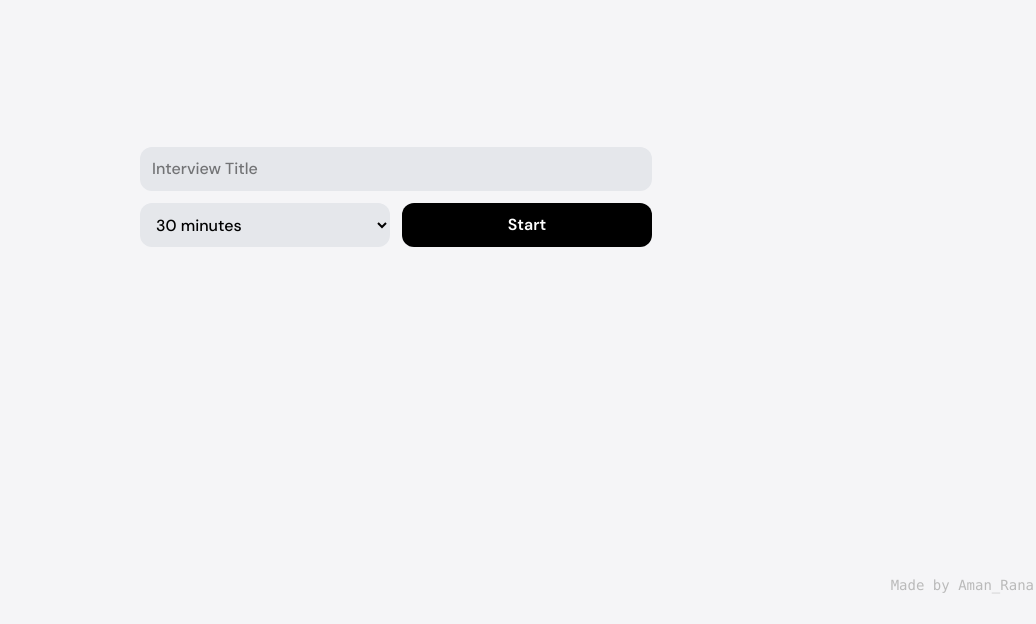
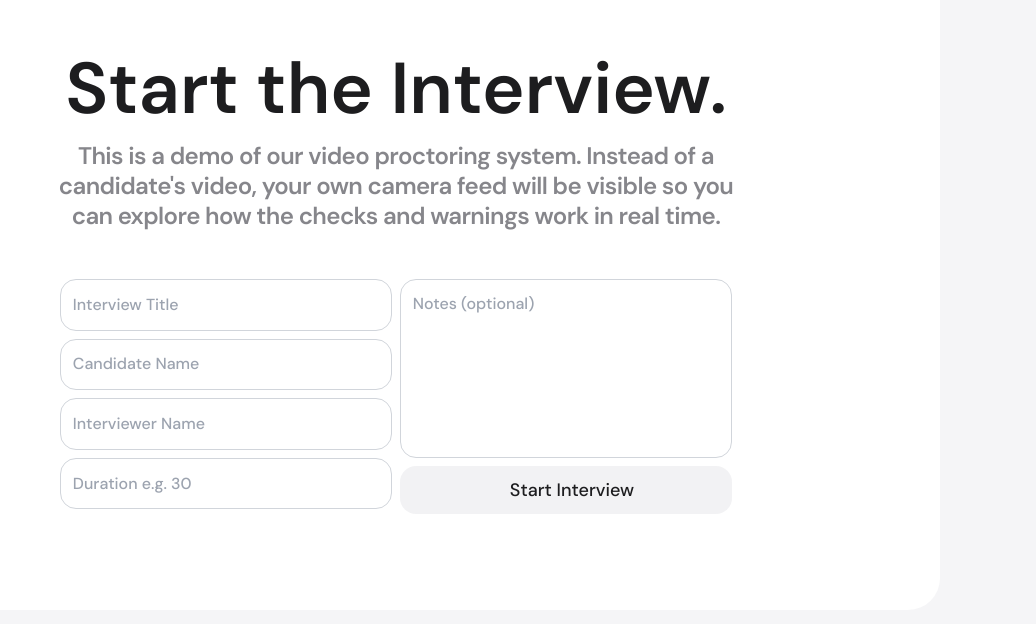
Before and after one commit to amanranahere/video-proctoring-system, a Next.js app: page / in a window 1280 px wide. Shown: the part 5396-6020 px from the top of the page, without its empty margins (244-1280 px from the left). Before the commit the page ends 5993 px from the top, so only its background shows below. Built offline with nearby package versions, Linux system fonts and the light colour scheme.

Commit message:
add start interview section

```diff
--- a/package.json
+++ b/package.json
@@ -16,6 +16,7 @@
     "next": "15.5.3",
     "react": "19.1.0",
     "react-dom": "19.1.0",
+    "react-hook-form": "^7.63.0",
     "zustand": "^5.0.8"
   },
   "devDependencies": {
--- a/src/app/globals.css
+++ b/src/app/globals.css
@@ -8,9 +8,31 @@ html {
   scroll-behavior: smooth;
 }
 
-/* * {
-  scrollbar-color: #3b3b3c #ffffff00;
-} */
+/* custom scrollbar - start */
+
+.custom-scrollbar {
+  scrollbar-width: thin;
+  scrollbar-color: #ababab transparent;
+}
+
+.custom-scrollbar::-webkit-scrollbar {
+  width: 8px;
+}
+
+.custom-scrollbar::-webkit-scrollbar-track {
+  background: transparent;
+  border-radius: 9999px;
+}
+
+.custom-scrollbar::-webkit-scrollbar-thumb {
+  background-color: #ababab;
+  border-radius: 9999px;
+  background-clip: content-box;
+}
+
+.custom-scrollbar::-webkit-scrollbar-thumb:hover {
+  background-color: #888;
+}
 
 .no-scrollbar::-webkit-scrollbar {
   display: none;
@@ -20,3 +42,53 @@ html {
   -ms-overflow-style: none;
   scrollbar-width: none;
 }
+
+/* custom scrollbar - end */
+
+/* floating input & textarea - start */
+
+.floating-input,
+.floating-textarea {
+  position: relative;
+}
+
+.floating-input input,
+.floating-textarea textarea {
+  width: 100%;
+  min-width: 200px;
+  padding: 1rem 0.8rem 0.6rem 0.8rem;
+  background: transparent;
+}
+
+.floating-input label {
+  position: absolute;
+  left: 0.8rem;
+  top: 50%;
+  transform: translateY(-50%);
+}
+
+.floating-textarea label {
+  position: absolute;
+  left: 0.8rem;
+  top: 0.8rem;
+}
+
+.floating-input label,
+.floating-textarea label {
+  color: #9ca3af;
+  font-size: 1rem;
+  pointer-events: none;
+  transition: all 0.2s ease;
+}
+
+.floating-input input:focus + label,
+.floating-input input:not(:placeholder-shown) + label,
+.floating-textarea textarea:focus + label,
+.floating-textarea textarea:not(:placeholder-shown) + label {
+  top: 0.2rem;
+  font-size: 0.75rem;
+  color: #3b82f6;
+  transform: none;
+}
+
+/* floating input & textarea - end */
--- a/src/components/HomePage/Footer.tsx
+++ b/src/components/HomePage/Footer.tsx
@@ -1,6 +1,6 @@
 export default function Footer() {
   return (
-    <footer className="absolute bottom-0.5 right-0.5 font-mono text-[#bababa] text-sm">
+    <footer className="min-h-[50vh] font-mono text-[#bababa] text-sm flex justify-center items-end">
       Made by{" "}
       <a
         href="https://amanrana.vercel.app"
--- a/src/components/HomePage/StartInterview.tsx
+++ b/src/components/HomePage/StartInterview.tsx
@@ -1,56 +1,150 @@
 "use client";
 
 import { useRouter } from "next/navigation";
-import { useState } from "react";
+import { useForm } from "react-hook-form";
+
+type FormValues = {
+  title: string;
+  candidateName: string;
+  interviewerName: string;
+  duration: number;
+  notes: string;
+};
 
 export default function StartInterview() {
   const router = useRouter();
-  const [title, setTitle] = useState("");
-  const [duration, setDuration] = useState("30");
 
-  const handleStart = () => {
-    if (!title) return alert("Please enter interview title");
-    const id = title;
-    router.push(
-      `/interview/${id}?title=${encodeURIComponent(title)}&duration=${duration}`
-    );
+  const {
+    register,
+    handleSubmit,
+    formState: { errors },
+  } = useForm<FormValues>();
+
+  const onSubmit = (data: FormValues) => {
+    router.push("/interview");
   };
 
   return (
-    <section
-      id="start-interview"
-      className="min-h-screen flex justify-center items-center"
+    <section id="start-interview" className="py-20 lg:py-40">
+      <div className="relative w-[90%] lg:w-[85%] h-full mx-auto p-4 lg:p-24 text-[#1d1d1f] bg-white rounded-4xl flex flex-col justify-center items-center overflow-hidden">
+        <h2 className="pb-2 lg:pb-4 text-4xl lg:text-7xl font-semibold">
+          Start the Interview.
+        </h2>
+
+        <p className="max-w-5xl pb-6 lg:pb-12 text-[#86868b] text-lg lg:text-2xl leading-6 lg:leading-tight tracking-tighter lg:tracking-tight font-semibold lg:text-balance text-center">
+          This is a demo of our video proctoring system. Instead of a
+          candidate's video, your own camera feed will be visible so you can
+          explore how the checks and warnings work in real time.
+        </p>
+
+        <form
+          onSubmit={handleSubmit(onSubmit)}
+          className="lg:min-w-2xl grid grid-cols-2 gap-2"
         >
-      <div className="w-full lg:w-[40%] flex flex-col justify-center items-center gap-y-3">
+          <div className="flex flex-col gap-2">
+            {/* interview title */}
+            <div className="floating-input">
               <input
-          type="text"
-          placeholder="Interview Title"
-          value={title}
-          onChange={(e) => setTitle(e.target.value)}
-          className="w-full bg-gray-200 hover:bg-gray-300 focus:bg-gray-300 duration-300 py-2.5 px-3 rounded-xl outline-none"
+                {...register("title", {
+                  required: "Interview title is required",
+                })}
+                placeholder=" "
+                className={`border rounded-2xl ${
+                  errors.title ? "border-red-500" : "border-[#d1d5db]"
+                }`}
               />
 
-        <div className="w-full flex gap-x-3">
-          <select
-            name="duration"
-            id="duration"
-            value={duration}
-            onChange={(e) => setDuration(e.target.value)}
-            className="w-full bg-gray-200 hover:bg-gray-300 py-2.5 px-3 rounded-xl outline-none cursor-pointer"
-          >
-            <option value="15">15 minutes</option>
-            <option value="30">30 minutes</option>
-            <option value="45">45 minutes</option>
-            <option value="60">60 minutes</option>
-          </select>
+              <label>Interview Title</label>
+            </div>
+
+            {errors.title?.message && (
+              <p className="ml-2 text-sm text-red-500">
+                {errors.title.message}
+              </p>
+            )}
+
+            {/* candidate name */}
+            <div className="floating-input">
+              <input
+                {...register("candidateName", {
+                  required: "Candidate name is required",
+                })}
+                placeholder=" "
+                className={`border rounded-2xl ${
+                  errors.candidateName ? "border-red-500" : "border-[#d1d5db]"
+                }`}
+              />
+
+              <label>Candidate Name</label>
+            </div>
+
+            {errors.candidateName?.message && (
+              <p className="ml-2 text-sm text-red-500">
+                {errors.candidateName.message}
+              </p>
+            )}
+
+            {/* interviewer name */}
+            <div className="floating-input">
+              <input
+                {...register("interviewerName")}
+                placeholder=" "
+                className={`border rounded-2xl ${
+                  errors.interviewerName ? "border-red-500" : "border-[#d1d5db]"
+                }`}
+              />
+
+              <label>Interviewer Name</label>
+
+              {errors.interviewerName?.message && (
+                <p className="ml-2 text-sm text-red-500">
+                  {errors.interviewerName.message}
+                </p>
+              )}
+            </div>
+
+            {/* duration */}
+            <div className="floating-input">
+              <input
+                type="number"
+                {...register("duration", { min: 10, max: 180 })}
+                placeholder=" "
+                className={`border rounded-2xl ${
+                  errors.duration ? "border-red-500" : "border-[#d1d5db]"
+                }`}
+              />
+
+              <label>Duration e.g. 30</label>
+
+              {errors.duration?.message && (
+                <p className="ml-2 text-sm text-red-500">
+                  {errors.duration.message}
+                </p>
+              )}
+            </div>
+          </div>
+
+          <div className="flex flex-col gap-2">
+            {/* notes */}
+            <div className="h-full floating-textarea">
+              <textarea
+                rows={6}
+                className="h-full resize-none custom-scrollbar rounded-2xl border border-[#d1d5db]"
+                {...register("notes")}
+                placeholder=" "
+              />
+
+              <label>Notes (optional)</label>
+            </div>
 
             <button
-            onClick={handleStart}
-            className="w-full font-semibold bg-[#000] text-white hover:bg-[#000]/80 active:scale-95 duration-300 py-2.5 px-3 rounded-xl outline-none cursor-pointer"
+              type="submit"
+              className="lg:text-lg bg-[#e8e8ed94] text-[#1d1d1f] pr-2.5 lg:pr-3 pl-4 lg:pl-6 py-2.5 flex lg:justify-center items-center gap-x-2 lg:gap-x-3 hover:bg-[#e8e8edd7] rounded-2xl cursor-pointer duration-300"
             >
-            Start
+              Start Interview
             </button>
           </div>
+        </form>
       </div>
     </section>
   );
```
Also changed, not shown: 1 other file (tests, documents, lock files or other folders). Lines whose indentation alone changed are shown as unchanged.
